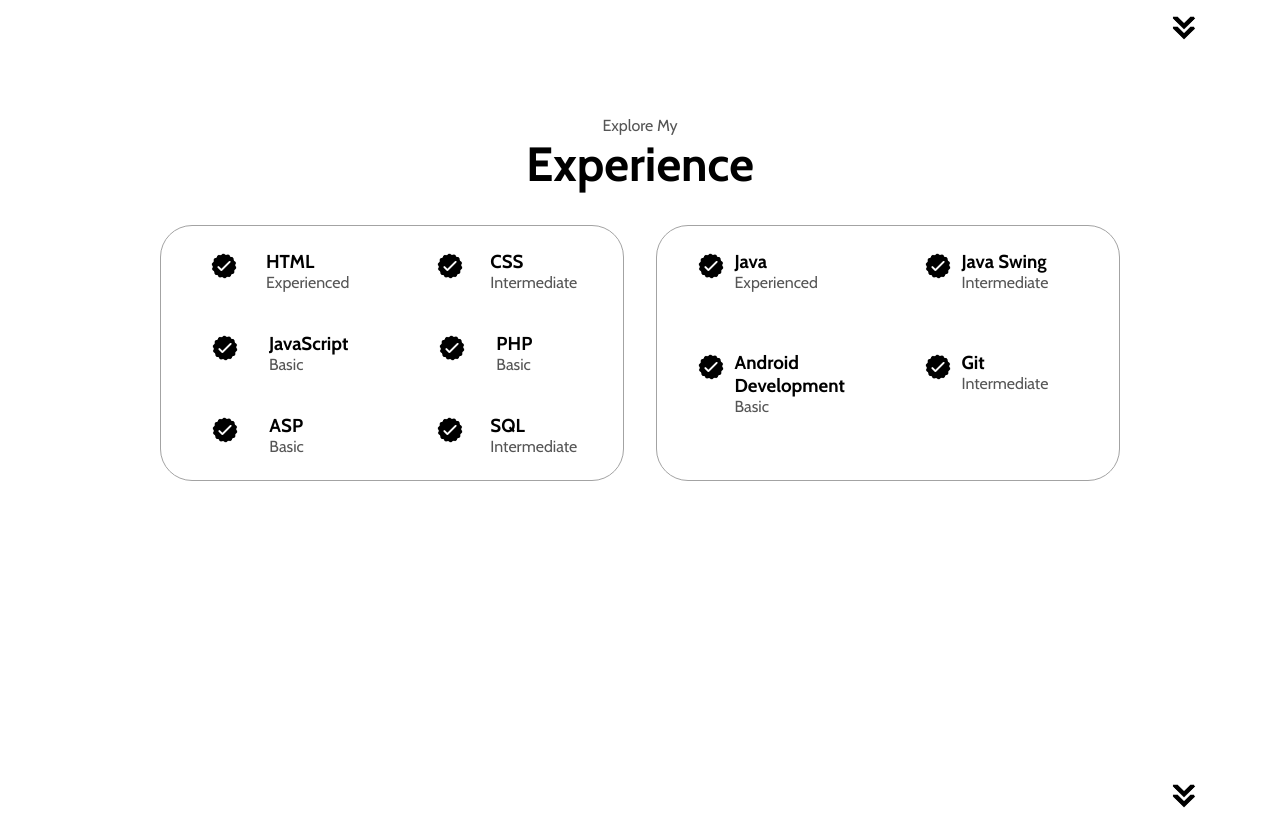
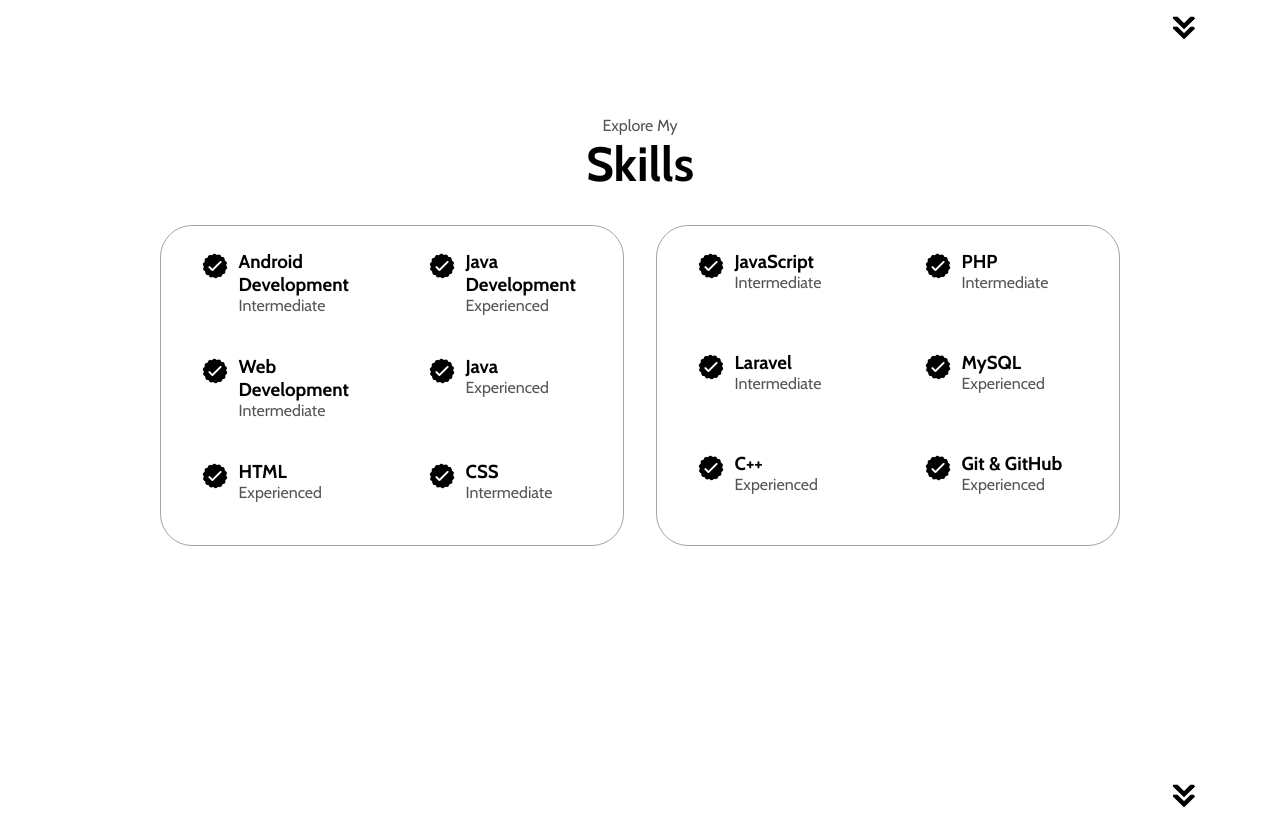
Before and after one commit to faiyaz103/portfolio, a plain HTML site: page index.html in a window 1280 px wide. Shown: the part 1580-2395 px from the top of the page. Drawn offline with nearby package versions, Linux system fonts and the light colour scheme; a web font is replaced by a local one.

Commit message:
Resume Added, Info Updated

```diff
--- a/index.html
+++ b/index.html
@@ -53,7 +53,7 @@
         <div class="btn-container">
           <button
             class="btn btn-color-2"
-            onclick="window.open('./assets/')"
+            onclick="window.open('./assets/Resume.pdf')"
           >
             Resume
           </button>
@@ -100,7 +100,7 @@
                 class="icon"
               />
               <h3>Experience</h3>
-              <p>Web Development<br>Java Swing Development</p>
+              <p>Android Development<br>Java Application Development<br>Web Development</p>
             </div>
             <div class="details-container">
               <img
@@ -131,7 +131,7 @@
     <!-- ----------------------Experience---------------------------- -->
     <section id="experience">
       <p class="section__text__p1">Explore My</p>
-      <h1 class="title">Experience</h1>
+      <h1 class="title">Skills</h1>
       <div class="experience-details-container">
         <div class="about-containers">
           <div class="details-container">
@@ -143,7 +143,18 @@
                   class="icon"
                 />
                 <div>
-                  <h3>HTML</h3>
+                  <h3>Android Development</h3>
+                  <p>Intermediate</p>
+                </div>
+              </article>
+              <article>
+                <img
+                  src="./assets/checkmark.png"
+                  alt="Experience icon"
+                  class="icon"
+                />
+                <div>
+                  <h3>Java Development</h3>
                   <p>Experienced</p>
                 </div>
               </article>
@@ -154,7 +165,7 @@
                   class="icon"
                 />
                 <div>
-                  <h3>CSS</h3>
+                  <h3>Web Development</h3>
                   <p>Intermediate</p>
                 </div>
               </article>
@@ -165,8 +176,8 @@
                   class="icon"
                 />
                 <div>
-                  <h3>JavaScript</h3>
-                  <p>Basic</p>
+                  <h3>Java</h3>
+                  <p>Experienced <span class="ex">------</span> </p>
                 </div>
               </article>
               <article>
@@ -176,8 +187,8 @@
                   class="icon"
                 />
                 <div>
-                  <h3>PHP</h3>
-                  <p>Basic <span class="ex">------</span> </p>
+                  <h3>HTML</h3>
+                  <p>Experienced <span class="ex">------</span> </p>
                 </div>
               </article>
               <article>
@@ -187,19 +198,8 @@
                   class="icon"
                 />
                 <div>
-                  <h3>ASP</h3>
-                  <p>Basic <span class="ex">------</span> </p>
-                </div>
-              </article>
-              <article>
-                <img
-                  src="./assets/checkmark.png"
-                  alt="Experience icon"
-                  class="icon"
-                />
-                <div>
-                  <h3>SQL</h3>
-                  <p>Intermediate</p>
+                  <h3>CSS</h3>
+                  <p>Intermediate <span class="ex">---------</span></p>
                 </div>
               </article>
             </div>
@@ -213,8 +213,8 @@
                   class="icon"
                 />
                 <div>
-                  <h3>Java</h3>
-                  <p>Experienced <span class="ex">--------</span> </p>
+                  <h3>JavaScript</h3>
+                  <p>Intermediate <span class="ex">--------</span> </p>
                 </div>
               </article>
               <article>
@@ -224,7 +224,7 @@
                   class="icon"
                 />
                 <div>
-                  <h3>Java Swing</h3>
+                  <h3>PHP</h3>
                   <p>Intermediate <span class="ex">---------</span> </p>
                 </div>
               </article>
@@ -235,8 +235,8 @@
                   class="icon"
                 />
                 <div>
-                  <h3>Android Development</h3>
-                  <p>Basic</p>
+                  <h3>Laravel</h3>
+                  <p>Intermediate <span class="ex">--------</span></p>
                 </div>
               </article>
               <article>
@@ -246,8 +246,30 @@
                   class="icon"
                 />
                 <div>
-                  <h3>Git</h3>
-                  <p>Intermediate <span class="ex">--------</span> </p>
+                  <h3>MySQL</h3>
+                  <p>Experienced <span class="ex">----------------</span> </p>
+                </div>
+              </article>
+              <article>
+                <img
+                  src="./assets/checkmark.png"
+                  alt="Experience icon"
+                  class="icon"
+                />
+                <div>
+                  <h3>C++</h3>
+                  <p>Experienced<span class="ex">--------</span> </p>
+                </div>
+              </article>
+              <article>
+                <img
+                  src="./assets/checkmark.png"
+                  alt="Experience icon"
+                  class="icon"
+                />
+                <div>
+                  <h3>Git & GitHub</h3>
+                  <p>Experienced <span class="ex">--------</span> </p>
                 </div>
               </article>
             </div>
@@ -269,24 +291,7 @@
       <h1 class="title">Projects</h1>
       <div class="experience-details-container">
         <div class="about-containers">
-          <div class="details-container color-container">
-            <div class="article-container">
-              <img
-                src="./assets/TOUR360.png"
-                alt="Project 1"
-                class="project-img"
-              />
-            </div>
-            <h2 class="experience-sub-title project-title">Tour 360</h2>
-            <div class="btn-container">
-              <button
-                class="btn btn-color-2 project-btn"
-                onclick="window.open('https://github.com/faiyaz103/Tour360', '_blank')"
-              >
-                Github
-              </button>
-            </div>
-          </div>
+
 
           <div class="details-container color-container">
             <div class="article-container">
@@ -304,11 +309,30 @@
               >
                 Github
               </button>
-              <button
+              <!-- <button
                 class="btn btn-color-2 project-btn"
                 onclick="window.open('https://github.com/faiyaz103/NoteMania/releases', '_blank')"
               >
                 Download App
+              </button> -->
+            </div>
+          </div>
+
+          <div class="details-container color-container">
+            <div class="article-container">
+              <img
+                src="./assets/TOUR360.png"
+                alt="Project 1"
+                class="project-img"
+              />
+            </div>
+            <h2 class="experience-sub-title project-title">Tour 360</h2>
+            <div class="btn-container">
+              <button
+                class="btn btn-color-2 project-btn"
+                onclick="window.open('https://github.com/faiyaz103/Tour360', '_blank')"
+              >
+                Github
               </button>
             </div>
           </div>
```
Also changed, not shown: 1 other file.
